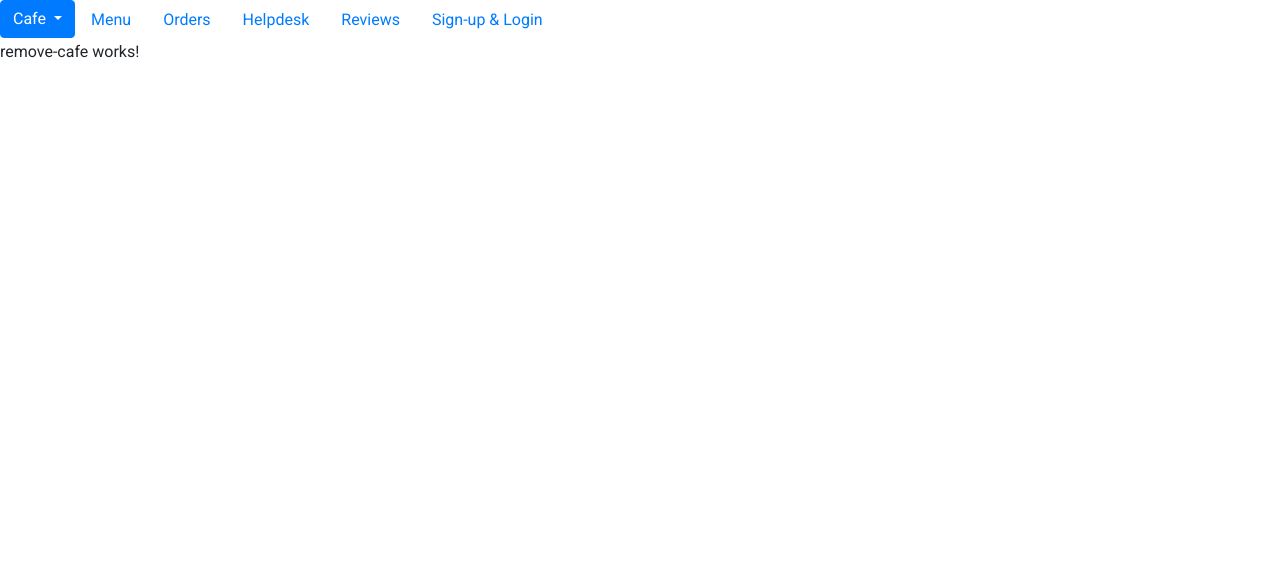
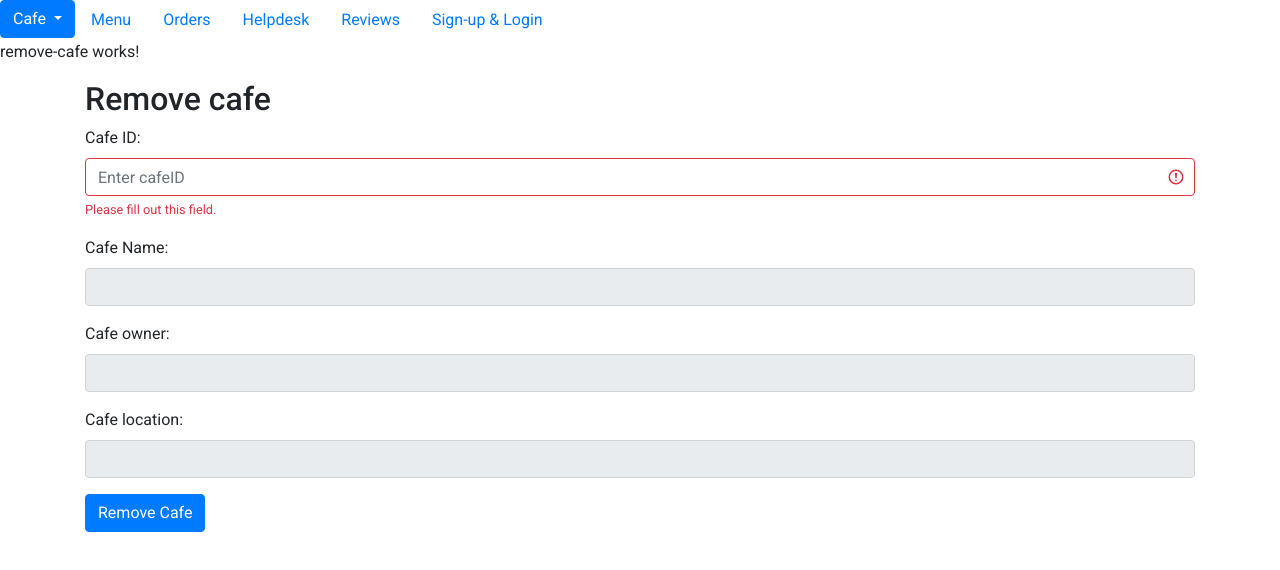
Before and after one commit to Capgemini-Sarokar/CapCafeUI, an Angular app in the folder CapCafeApp/: page /remove-cafe in a window 1280 px wide. Shown: the top 570 px of the page. Built offline with nearby package versions, Linux system fonts and the light colour scheme.

Commit message:
update&remove

```diff
--- a/CapCafeApp/src/app/remove-cafe/remove-cafe.component.html
+++ b/CapCafeApp/src/app/remove-cafe/remove-cafe.component.html
@@ -1 +1,25 @@
 <p>remove-cafe works!</p>
+<div class="container">
+    <h2>Remove cafe</h2>
+    <form action="/action_page.php" class="was-validated">
+        <div class="form-group">
+            <label for="cafeID">Cafe ID:</label>
+            <input type="text" class="form-control" id="cafeID" placeholder="Enter cafeID" name="cafeID" required>
+            <div class="valid-feedback">Valid.</div>
+            <div class="invalid-feedback">Please fill out this field.</div>
+          </div>
+        <div class="form-group">
+        <label for="cafename">Cafe Name:</label>
+        <input type="text" class="form-control" id="cafename" placeholder="" name="cafename" disabled>
+      </div>
+      <div class="form-group">
+        <label for="owner">Cafe owner:</label>
+        <input type="text" class="form-control" id="owner" placeholder="" name="owner" disabled>
+      </div>
+      <div class="form-group">
+        <label for="location">Cafe location:</label>
+        <input type="text" class="form-control" id="location" placeholder="" name="location" disabled>
+      </div>
+      <button type="submit" class="btn btn-primary">Remove Cafe</button>
+    </form>
+  </div>
--- a/CapCafeApp/src/app/update-cafe/update-cafe.component.html
+++ b/CapCafeApp/src/app/update-cafe/update-cafe.component.html
@@ -1 +1,27 @@
 <p>update-cafe works!</p>
+<div class="container">
+    <h2>Update cafe</h2>
+    <form action="/action_page.php">
+        <div class="form-group">
+            <label for="cafeID">Cafe ID:</label>
+            <input type="text" class="form-control" id="cafeID" placeholder="Enter cafeID" name="cafeID" required>
+            <div class="valid-feedback"></div>
+          </div>
+        <div class="form-group">
+        <label for="cafename">Cafe Name:</label>
+        <input type="text" class="form-control" id="cafename" placeholder="cafe name" name="cafename">
+        <small id="cafename" class="form-text text-muted">Edit this field.</small>
+      </div>
+      <div class="form-group">
+        <label for="owner">Cafe owner:</label>
+        <input type="text" class="form-control" id="owner" placeholder="owner name" name="owner">
+        <small id="cafename" class="form-text text-muted">Edit this field.</small>
+      </div>
+      <div class="form-group">
+        <label for="location">Cafe location:</label>
+        <input type="text" class="form-control" id="location" placeholder="cafe location" name="location">
+        <small id="cafename" class="form-text text-muted">Edit this field.</small>
+      </div>
+      <button type="submit" class="btn btn-primary">Update</button>
+    </form>
+  </div>
```
